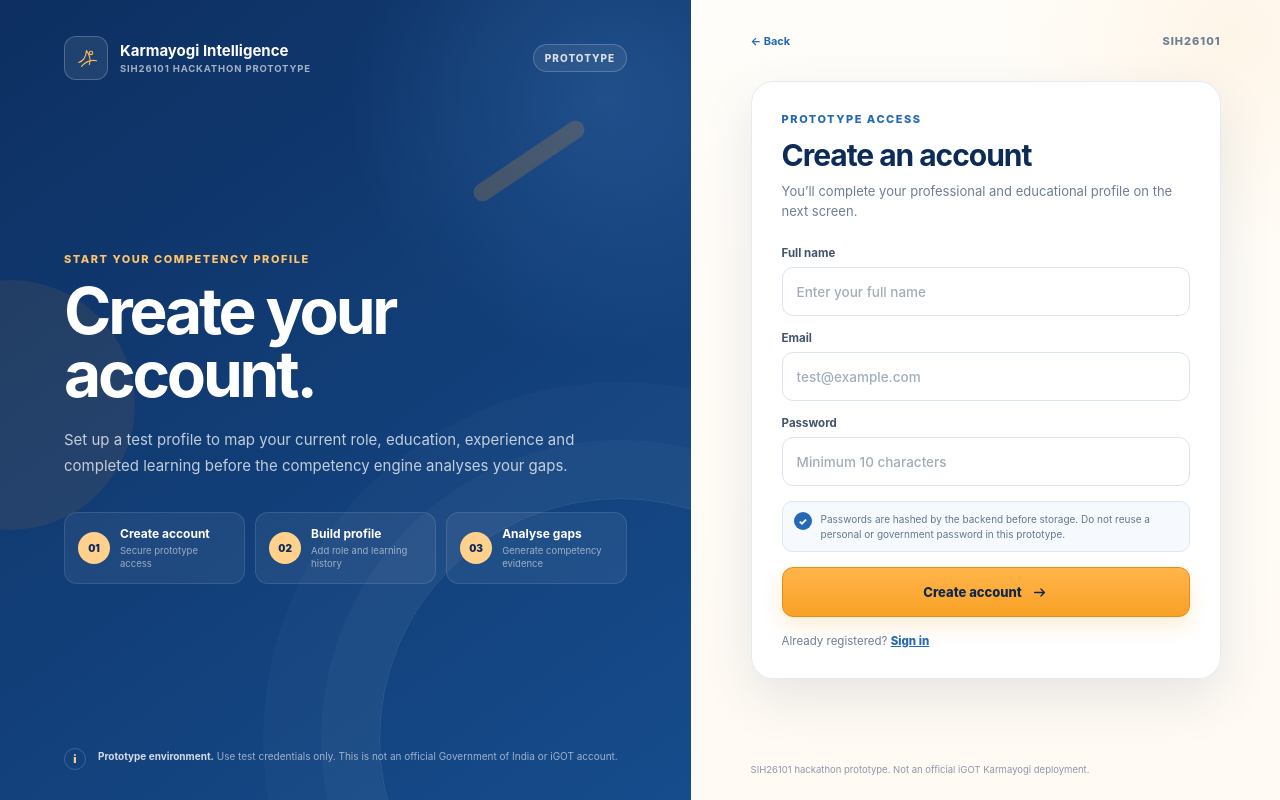
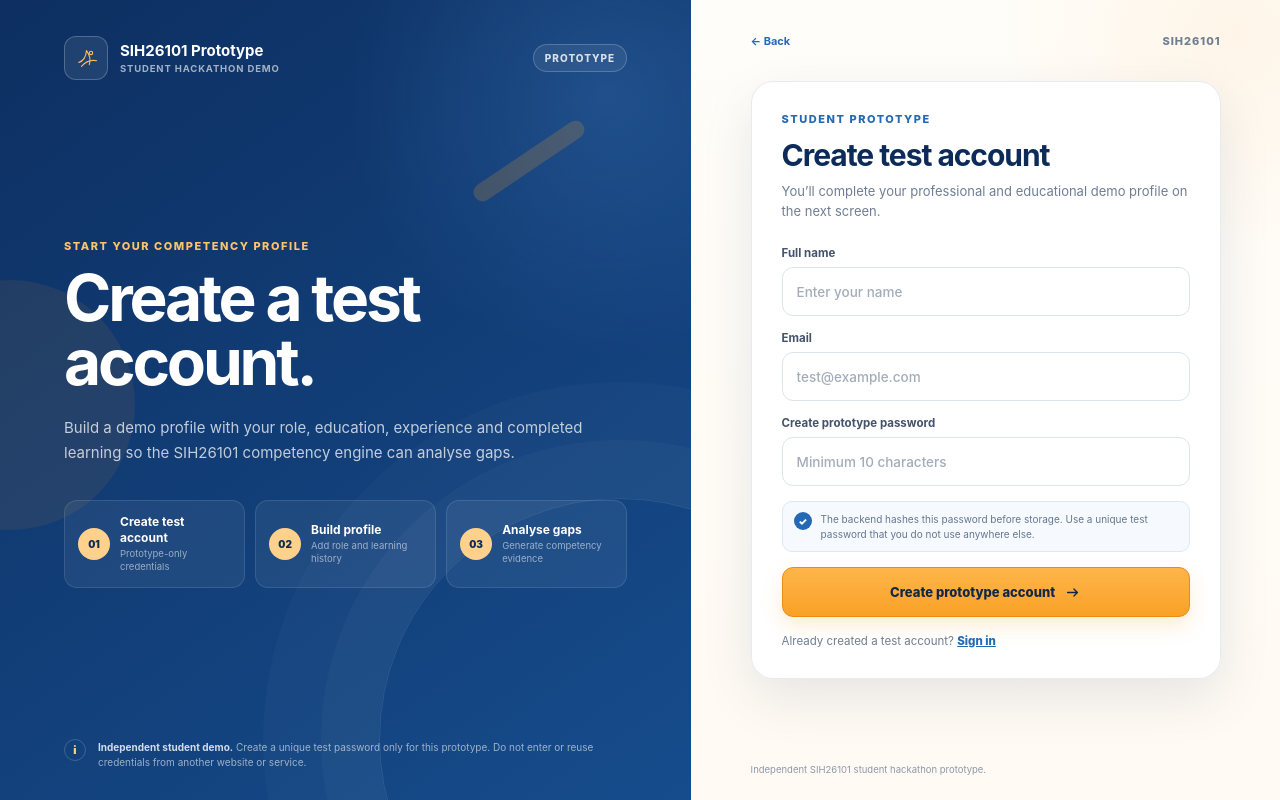
Before and after one commit to stoicsatvik/SIH26101, a website: page sih-ai-learning-platform/frontend/register.html in a window 1280 px wide. Drawn offline with Linux system fonts and the light colour scheme.

Commit message:
Clarify prototype registration branding for Safe Browsing review

```diff
--- a/sih-ai-learning-platform/frontend/register.html
+++ b/sih-ai-learning-platform/frontend/register.html
@@ -3,8 +3,8 @@
 <head>
   <meta charset="UTF-8" />
   <meta name="viewport" content="width=device-width, initial-scale=1.0" />
-  <meta name="description" content="Create a test account for the SIH26101 Karmayogi Intelligence hackathon prototype." />
-  <title>Create account | SIH26101</title>
+  <meta name="description" content="Create a test account for the independent SIH26101 student hackathon prototype." />
+  <title>Create prototype account | SIH26101</title>
   <link rel="stylesheet" href="./styles.css" />
   <link rel="stylesheet" href="./register.css" />
 </head>
@@ -15,7 +15,7 @@
       <div class="register-hero__glow register-hero__glow--two" aria-hidden="true"></div>
 
       <header class="register-brand-row">
-        <a class="register-brand" href="./index.html" aria-label="Back to Karmayogi Intelligence home">
+        <a class="register-brand" href="./index.html" aria-label="Back to SIH26101 home">
           <span class="register-brand__mark" aria-hidden="true">
             <svg viewBox="0 0 48 48">
               <path d="M10 31c8-2 13-10 14-21 6 8 8 16 5 25" />
@@ -24,8 +24,8 @@
             </svg>
           </span>
           <span>
-            <strong>Karmayogi Intelligence</strong>
-            <small>SIH26101 Hackathon Prototype</small>
+            <strong>SIH26101 Prototype</strong>
+            <small>Student Hackathon Demo</small>
           </span>
         </a>
         <span class="register-prototype-pill">Prototype</span>
@@ -33,13 +33,13 @@
 
       <div class="register-hero__content">
         <p class="register-eyebrow">Start your competency profile</p>
-        <h1 id="register-title">Create your account.</h1>
+        <h1 id="register-title">Create a test account.</h1>
         <p class="register-hero__lead">
-          Set up a test profile to map your current role, education, experience and completed learning before the competency engine analyses your gaps.
+          Build a demo profile with your role, education, experience and completed learning so the SIH26101 competency engine can analyse gaps.
         </p>
 
         <div class="register-steps" aria-label="What happens after account creation">
-          <div class="register-step"><span>01</span><div><strong>Create account</strong><small>Secure prototype access</small></div></div>
+          <div class="register-step"><span>01</span><div><strong>Create test account</strong><small>Prototype-only credentials</small></div></div>
           <div class="register-step"><span>02</span><div><strong>Build profile</strong><small>Add role and learning history</small></div></div>
           <div class="register-step"><span>03</span><div><strong>Analyse gaps</strong><small>Generate competency evidence</small></div></div>
         </div>
@@ -47,11 +47,11 @@
 
       <div class="register-safety-note">
         <span aria-hidden="true">i</span>
-        <p><strong>Prototype environment.</strong> Use test credentials only. This is not an official Government of India or iGOT account.</p>
+        <p><strong>Independent student demo.</strong> Create a unique test password only for this prototype. Do not enter or reuse credentials from another website or service.</p>
       </div>
     </section>
 
-    <section class="register-form-panel" aria-label="Create account form">
+    <section class="register-form-panel" aria-label="Create prototype account form">
       <div class="register-form-wrap">
         <div class="register-form-topline">
           <a href="./index.html">← Back</a>
@@ -60,15 +60,15 @@
 
         <div class="register-card">
           <div class="register-card__heading">
-            <p class="register-eyebrow register-eyebrow--blue">Prototype access</p>
-            <h2>Create an account</h2>
-            <p>You’ll complete your professional and educational profile on the next screen.</p>
+            <p class="register-eyebrow register-eyebrow--blue">Student prototype</p>
+            <h2>Create test account</h2>
+            <p>You’ll complete your professional and educational demo profile on the next screen.</p>
           </div>
 
           <form id="register-form" class="register-form" novalidate>
             <label class="register-field" for="full-name">
               <span>Full name</span>
-              <input id="full-name" autocomplete="name" placeholder="Enter your full name" required />
+              <input id="full-name" autocomplete="name" placeholder="Enter your name" required />
             </label>
 
             <label class="register-field" for="register-email">
@@ -77,27 +77,27 @@
             </label>
 
             <label class="register-field" for="register-password">
-              <span>Password</span>
+              <span>Create prototype password</span>
               <input id="register-password" type="password" autocomplete="new-password" minlength="10" placeholder="Minimum 10 characters" required />
             </label>
 
             <div class="register-password-note">
               <span aria-hidden="true">✓</span>
-              <p>Passwords are hashed by the backend before storage. Do not reuse a personal or government password in this prototype.</p>
+              <p>The backend hashes this password before storage. Use a unique test password that you do not use anywhere else.</p>
             </div>
 
             <button class="register-submit" type="submit">
-              <span>Create account</span>
+              <span>Create prototype account</span>
               <svg viewBox="0 0 24 24" aria-hidden="true"><path d="M5 12h14M14 7l5 5-5 5" /></svg>
             </button>
 
             <div id="register-status" class="status-message" role="status" aria-live="polite"></div>
           </form>
 
-          <p class="register-switch">Already registered? <a href="./login.html">Sign in</a></p>
+          <p class="register-switch">Already created a test account? <a href="./login.html">Sign in</a></p>
         </div>
 
-        <p class="register-legal">SIH26101 hackathon prototype. Not an official iGOT Karmayogi deployment.</p>
+        <p class="register-legal">Independent SIH26101 student hackathon prototype.</p>
       </div>
     </section>
   </main>
```
